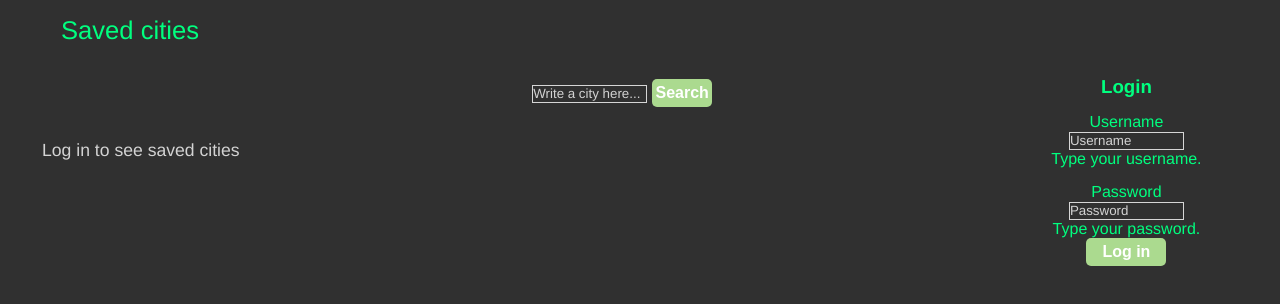
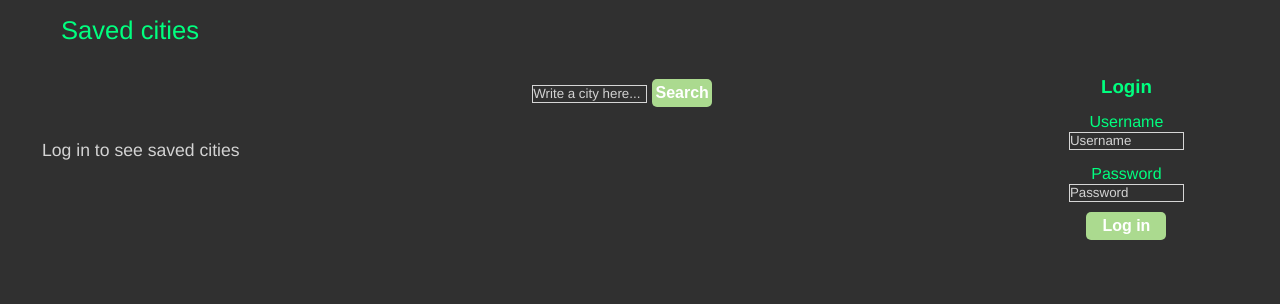
Before and after one commit to kallevo/S-sovellus, a React (Create React App) app: page / in a window 1280 px wide. Shown: the top 304 px of the page. Built offline with nearby package versions, Linux system fonts and the light colour scheme.

Commit message:
Muutoksia validointiin.

```diff
--- a/src/App.css
+++ b/src/App.css
@@ -176,3 +176,12 @@ button {
   cursor: pointer;
   margin-left: 3px;
 }
+
+.formErrorText {
+  margin-top: 10px;
+  font-size: 20px;
+}
+
+.loginBtn {
+  margin-top: 10px;
+}
--- a/src/components/App.js
+++ b/src/components/App.js
@@ -24,7 +24,7 @@ function App() {
     const [notLoggedIn, setNotLoggedIn] = useState(false);
     const formRef = useRef(null);
     const usernameRef = useRef("");
-    const [username, setUsername] = useState("");
+    const [formErrors, setFormErrors] = useState(false);
 
     const url = `https://api.openweathermap.org/data/2.5/weather?q=${location}&units=metric&appid=895284fb2d2c50a520ea537456963d9c`
 
@@ -78,9 +78,10 @@ function App() {
     const handleLogin = (event) => {
         const form = event.currentTarget;
         event.preventDefault();
-        if (!form.checkValidity()) {
+        if (form.checkValidity() === false) {
             event.stopPropagation();
             setFormValidated(true);
+            setFormErrors(true);
         } else {
             setTimeout(() => {
                 setSubmitting(false);
@@ -95,7 +96,6 @@ function App() {
                     if (res.status === 202) {
                         localStorage.setItem('userToken', JSON.stringify(res.data.accessToken));
                         localStorage.setItem('username', JSON.stringify(res.data.username));
-                        setUsername(res.data.username);
                         console.log(localStorage.getItem('username'));
                     } else if (res.status === 203) {
                         alert(res.data);
@@ -106,8 +106,8 @@ function App() {
                 alert("Error logging in. Try again.");
             })
             setFormValidated(false);
+            setFormErrors(false);
         }
-
     }
 
     const handleLogout = () => {
@@ -263,16 +263,13 @@ function App() {
                     <Form.Group controlId="username" className="inputgroup">
                         <Form.Label>Username</Form.Label>
                         <Form.Control required type="text" onChange={handleChange} name="username" placeholder="Username" ref={usernameRef}/>
-                        <Form.Control.Feedback type="invalid">
-                            Type your username.
-                        </Form.Control.Feedback>
                     </Form.Group>
                     <Form.Group controlId="password" className="inputgroup">
                         <Form.Label>Password</Form.Label>
                         <Form.Control required type="password" onChange={handleChange} name="password" placeholder="Password"/>
-                        <Form.Control.Feedback type="invalid">
-                            Type your password.
-                        </Form.Control.Feedback>
+                        {formErrors &&
+                            <p className="formErrorText">Fill all text fields.</p>
+                        }
                     </Form.Group>
                     <button type={"submit"} className="loginBtn">Log in</button>
                     {submitting &&
```
